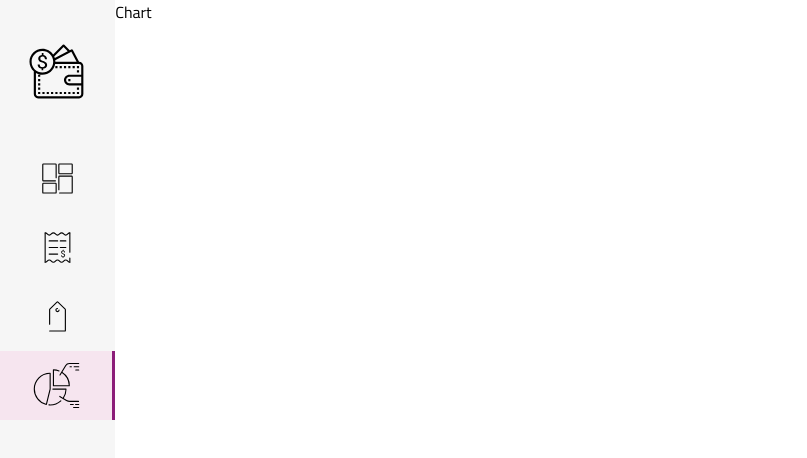
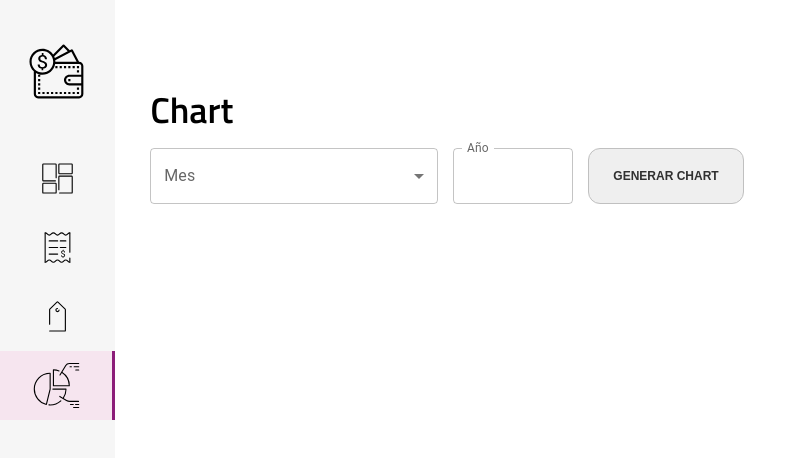
Before and after one commit to Libo033/smartPocket, a Next.js app: page /dashboard/chart in a window 1280 px wide. Shown: the top 458 px of the page, without its empty margins (0-807 px from the left). Built offline with nearby package versions, Linux system fonts and the light colour scheme.

Commit message:
Creado: ChartInput Componente

```diff
--- a/package.json
+++ b/package.json
@@ -14,8 +14,10 @@
     "@emotion/react": "^11.11.3",
     "@emotion/styled": "^11.11.0",
     "@mui/material": "^5.15.5",
+    "chart.js": "^4.4.1",
     "next": "14.0.4",
     "react": "^18",
+    "react-chartjs-2": "^5.2.0",
     "react-color": "^2.19.3",
     "react-dom": "^18"
   },
--- a/src/app/dashboard/chart/page.module.css
+++ b/src/app/dashboard/chart/page.module.css
@@ -8,7 +8,23 @@
   margin-left: 9%;
 }
 
-@media (641px <= width <= 1007px)  {
+.Chart_TitleContainer {
+  padding: 7% 3% 0% 3%;
+}
+
+.Chart_Title {
+  font-size: 36px;
+  font-weight: 600;
+}
+
+.Chart_InputContainer {
+  padding: 1% 3% 0% 3%;
+  width: 57%;
+  display: flex;
+  gap: 15px;
+}
+
+@media (641px <= width <= 1007px) {
   .Chart {
     margin-left: 12%;
   }
--- a/src/app/dashboard/chart/page.tsx
+++ b/src/app/dashboard/chart/page.tsx
@@ -1,8 +1,27 @@
-import React from "react";
+"use client";
+import React, { useState } from "react";
 import styles from "./page.module.css";
+import ChartInput from "@/components/chart/ChartInput";
 
 const Chart = () => {
-  return <div className={styles.Chart}>Chart</div>;
+  const [month, setMonth] = useState<string>("");
+  const [year, setYear] = useState<string>("");
+
+  return (
+    <div className={styles.Chart}>
+      <div className={styles.Chart_TitleContainer}>
+        <h1 className={styles.Chart_Title}>Chart</h1>
+      </div>
+      <div className={styles.Chart_InputContainer}>
+        <ChartInput
+          month={month}
+          setMonth={setMonth}
+          year={year}
+          setYear={setYear}
+        />
+      </div>
+    </div>
+  );
 };
 
 export default Chart;
--- /dev/null
+++ b/src/components/chart/ChartInput.tsx
@@ -0,0 +1,57 @@
+import React, { ChangeEvent, SetStateAction } from "react";
+import InputLabel from "@mui/material/InputLabel";
+import MenuItem from "@mui/material/MenuItem";
+import FormControl from "@mui/material/FormControl";
+import Select, { SelectChangeEvent } from "@mui/material/Select";
+import { TextField } from "@mui/material";
+import styles from "./page.module.css";
+
+const ChartInput: React.FC<{
+  month: string;
+  setMonth: React.Dispatch<SetStateAction<string>>;
+  year: string;
+  setYear: React.Dispatch<SetStateAction<string>>;
+}> = ({ month, setMonth, year, setYear }) => {
+  return (
+    <>
+      <FormControl fullWidth>
+        <InputLabel id="demo-simple-select-label">Mes</InputLabel>
+        <Select
+          labelId="demo-simple-select-label"
+          id="demo-simple-select"
+          value={month}
+          label="Mes"
+          onChange={(e: SelectChangeEvent) =>
+            setMonth(e.target.value as string)
+          }
+        >
+          <MenuItem value={0}>Anual</MenuItem>
+          <MenuItem value={1}>enero</MenuItem>
+          <MenuItem value={2}>febrero</MenuItem>
+          <MenuItem value={3}>marzo</MenuItem>
+          <MenuItem value={4}>abril</MenuItem>
+          <MenuItem value={5}>mayo</MenuItem>
+          <MenuItem value={6}>junio</MenuItem>
+          <MenuItem value={7}>julio</MenuItem>
+          <MenuItem value={8}>agosto</MenuItem>
+          <MenuItem value={9}>septiembre</MenuItem>
+          <MenuItem value={10}>octubre</MenuItem>
+          <MenuItem value={11}>noviembre</MenuItem>
+          <MenuItem value={12}>diciembre</MenuItem>
+        </Select>
+      </FormControl>
+      <TextField
+        type="number"
+        label="Año"
+        autoComplete="off"
+        value={parseInt(year)}
+        onChange={(e: ChangeEvent<HTMLInputElement>) =>
+          setYear(e.target.value as string)
+        }
+      />
+      <button className={styles.ChartInput_Button}>Generar Chart</button>
+    </>
+  );
+};
+
+export default ChartInput;
--- /dev/null
+++ b/src/components/chart/page.module.css
@@ -0,0 +1,22 @@
+/*#region CHARTINPUT*/
+.ChartInput_Button {
+  transition: 120ms ease-in-out;
+  width: 54%;
+  display: flex;
+  justify-content: center;
+  align-items: center;
+  cursor: pointer;
+  color: #303030;
+  font-weight: 600;
+  font-size: 12px;
+  border: 1px solid #c0c0c0;
+  border-radius: 12px;
+  text-transform: uppercase;
+}
+
+.ChartInput_Button:hover {
+  transition: 120ms ease-in-out;
+  transform: translateY(-1px);
+  box-shadow: 1px 3px 9px #45454590;
+}
+/*#endregion */
```
Also changed, not shown: 1 other file (tests, documents, lock files or other folders).
